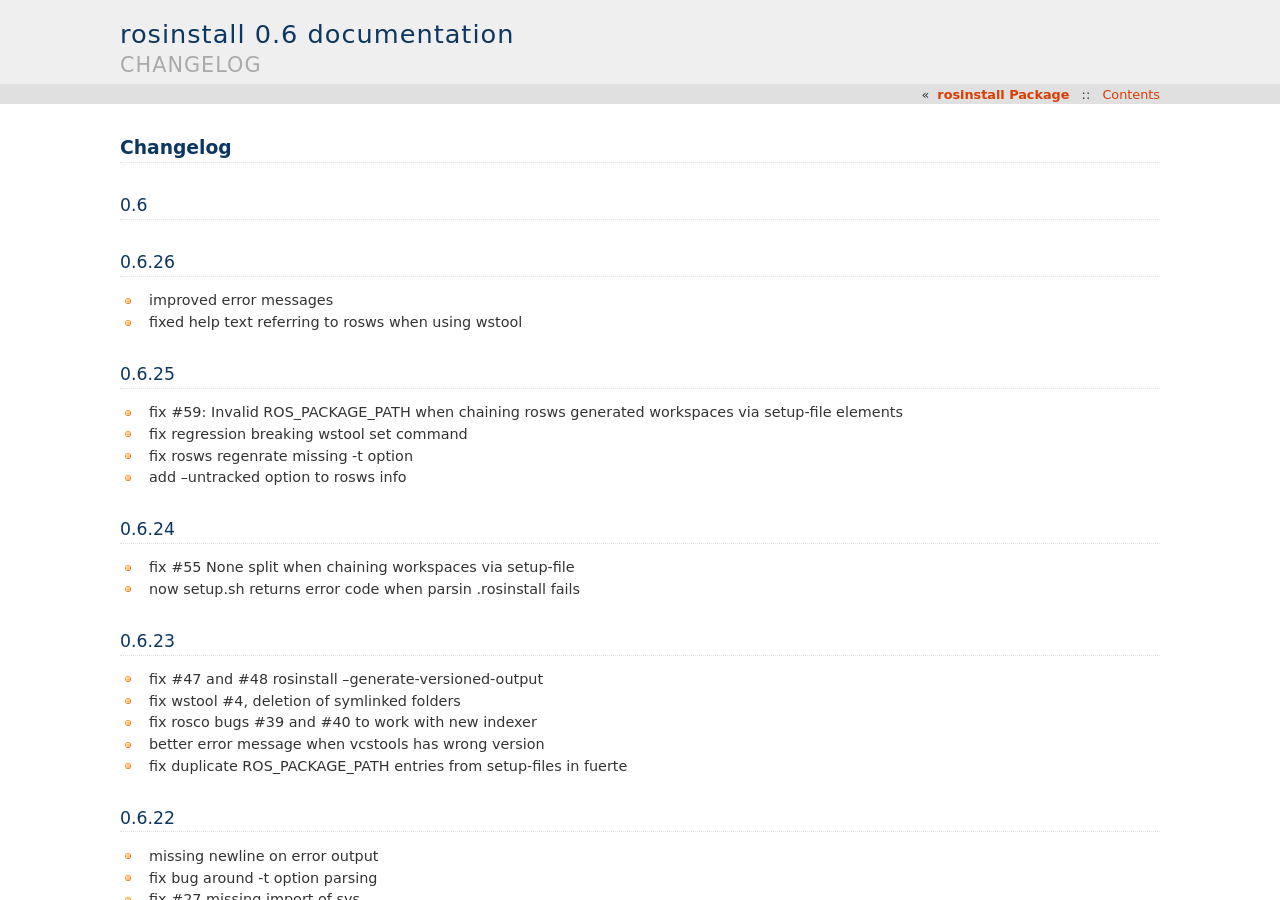
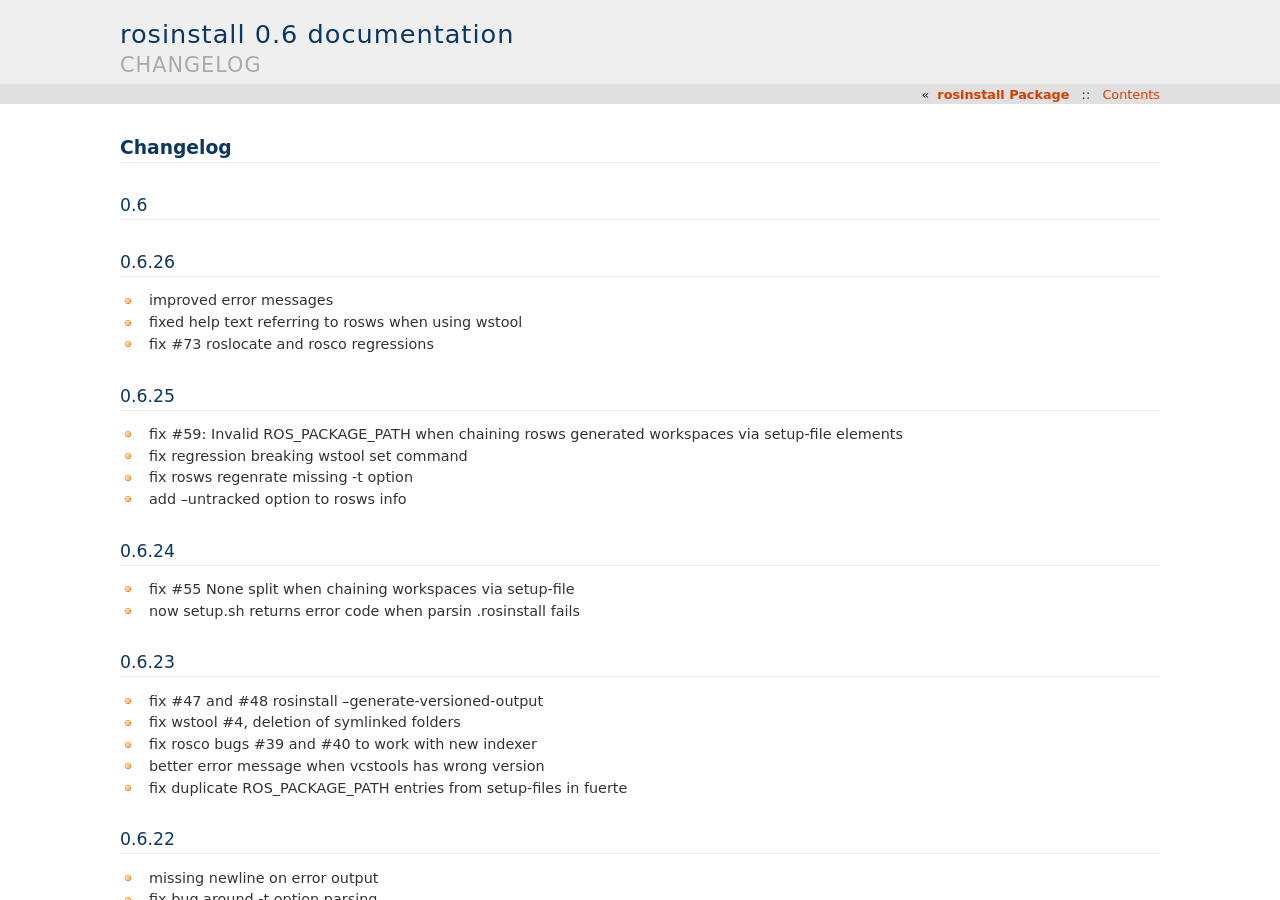
Before and after one commit to vcstools/rosinstall, a Sphinx documentation site: the page built from doc/changelog.rst, in a window 1280 px wide and 900 px high. Built offline with Sphinx 7.4.7, drawn with Linux system fonts in a browser that asks for light colours.

Commit message:
changelog

```diff
--- a/doc/changelog.rst
+++ b/doc/changelog.rst
@@ -9,6 +9,7 @@
 
 - improved error messages
 - fixed help text referring to rosws when using wstool
+- fix #73 roslocate and rosco regressions
 
 0.6.25
 ------
```
